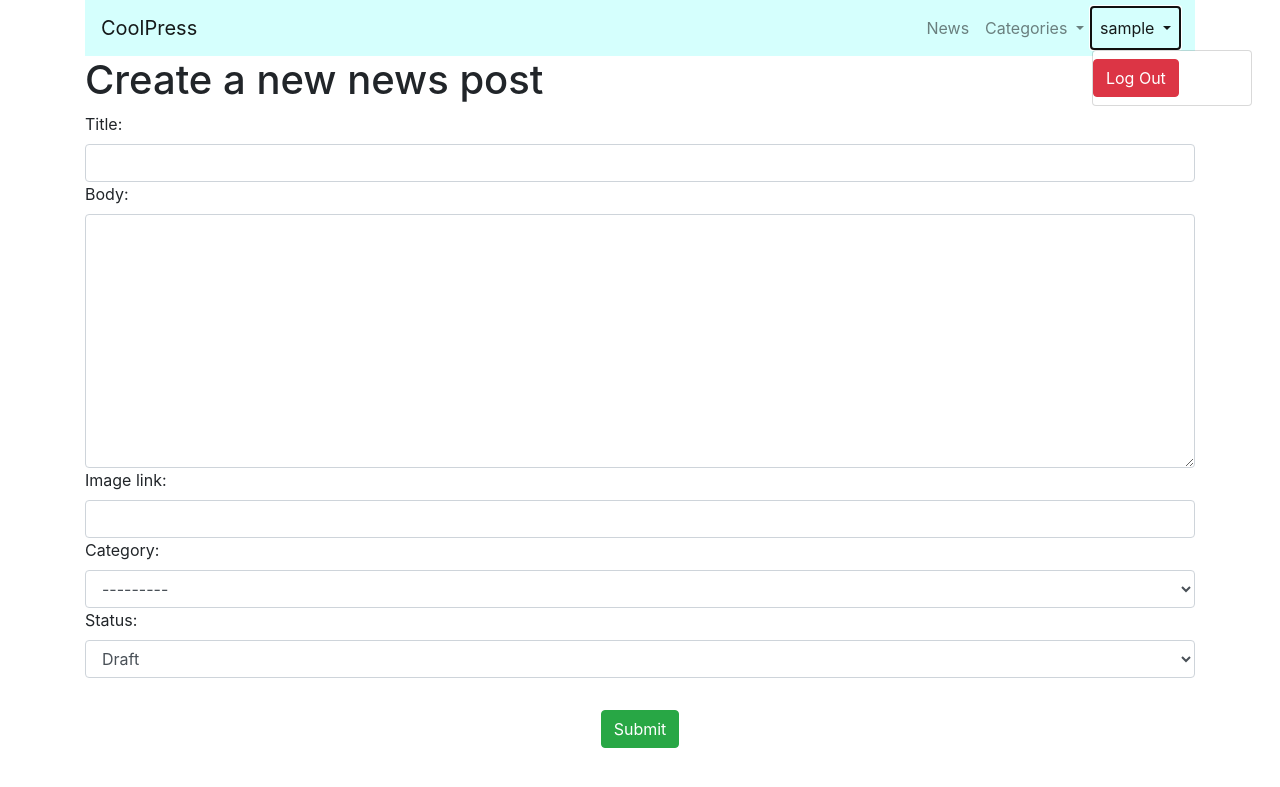
After one commit to tuxskar/coolpress, a Django app: page /post/new/ in a window 1280 px wide, after a click on "sample". The commit adds this page. Shown: the top 787 px of the page. Run offline with Django 3.2, Linux system fonts and the light colour scheme; the visitor is signed in with stand-in values (Sample User, id 1); data that the repository does not hold is empty; some libraries are stand-ins or nearby versions.

Commit message:
Added a way to login and create posts from a logged user

```diff
--- a/coolpress/coolpress/urls.py
+++ b/coolpress/coolpress/urls.py
@@ -19,4 +19,5 @@ from django.urls import path, include
 urlpatterns = [
     path('admin/', admin.site.urls),
     path('', include('press.urls')),
+    path('accounts/', include('django.contrib.auth.urls')),
 ]
--- /dev/null
+++ b/coolpress/press/forms.py
@@ -0,0 +1,17 @@
+from django import forms
+from django.forms import ModelForm
+
+from press.models import Post
+
+
+class PostForm(ModelForm):
+    class Meta:
+        model = Post
+        fields = ['title', 'body', 'image_link', 'category', 'status']
+        widgets = {
+            'title': forms.TextInput(attrs={'class': 'form-control'}),
+            'body': forms.Textarea(attrs={'class': 'form-control'}),
+            'image_link': forms.TextInput(attrs={'class': 'form-control'}),
+            'category': forms.Select(attrs={'class': 'form-control'}),
+            'status': forms.Select(attrs={'class': 'form-control'}),
+        }
--- a/coolpress/press/management/commands/get_api_news.py
+++ b/coolpress/press/management/commands/get_api_news.py
@@ -28,7 +28,6 @@ class Command(BaseCommand):
             help='Change the default 10 news per execution',
             default=10
         )
-
 
     def handle(self, *args, **options):
         categories = options['categories']
@@ -66,7 +65,8 @@ def insert_post(post_info):
         author = get_or_create_author(post_info)
         post = Post(title=title, author=author, body=post_info['description'],
                     source_label=post_info['source'], image_link=post_info['image'],
-                    category=category, source_link=post_info['url'], status=PostStatus.PUBLISHED)
+                    category=category, source_link=post_info['url'],
+                    status=PostStatus.PUBLISHED.value)
         post.save()
         return post
 
--- a/coolpress/press/models.py
+++ b/coolpress/press/models.py
@@ -33,8 +33,8 @@ class PostStatus(Enum):
 
 class Post(models.Model):
     STATUS = [
-        (PostStatus.DRAFT, 'Draft'),
-        (PostStatus.PUBLISHED, 'Published post'),
+        (PostStatus.DRAFT.value, 'Draft'),
+        (PostStatus.PUBLISHED.value, 'Published post'),
     ]
 
     title = models.CharField(max_length=400)
--- a/coolpress/press/static/press/styles.css
+++ b/coolpress/press/static/press/styles.css
@@ -26,3 +26,7 @@
 .post-detail-body {
     text-align: center;
 }
+
+.new-post-btn {
+    margin-top: 10px;
+}
--- a/coolpress/press/templates/navbar.html
+++ b/coolpress/press/templates/navbar.html
@@ -20,6 +20,22 @@
                     <a class="dropdown-item" href="#">General</a>
                 </div>
             </li>
+
+            {% if user.is_authenticated %}
+            <li class="nav-item dropdown">
+                <a class="nav-link dropdown-toggle" href="#" id="navUser" role="button"
+                   data-toggle="dropdown" aria-haspopup="true" aria-expanded="false">
+                    {{ user.username }}
+                </a>
+                <div class="dropdown-menu" aria-labelledby="navUser">
+                    <a class="btn btn-danger" href="{% url 'logout' %}">Log Out</a>
+                </div>
+            </li>
+            {% else %}
+            <li class="nav-item">
+                <a class="btn btn-primary" href="{% url 'login' %}">Log In</a>
+            </li>
+            {% endif %}
         </ul>
     </div>
 </nav>
--- a/coolpress/press/templates/posts_detail.html
+++ b/coolpress/press/templates/posts_detail.html
@@ -9,9 +9,12 @@
 {% endif %}
 <p class="post-detail-body text-center">{{post_obj.body}}</p>
 
+{% if post_obj.source_link and post_obj.source_label %}
 <div class="text-center">
-    <a class="btn btn-info " role="button" target='_blank' href="{{post_obj.source_link}}">Check at: {{post_obj.source_label}}</a>
+    <a class="btn btn-info " role="button" target='_blank' href="{{post_obj.source_link}}">Check
+        at: {{post_obj.source_label}}</a>
 </div>
+{% endif %}
 
 
 <div class="row">
--- /dev/null
+++ b/coolpress/press/templates/posts_update.html
@@ -0,0 +1,16 @@
+{% extends 'base.html' %}
+
+{% block content %}
+<h1>Create a new news post</h1>
+<form method="post">
+    {% csrf_token %}
+
+    <div class="form-group">
+        {{ form }}
+    </div>
+
+    <div class="text-center">
+        <input class="btn btn-success mt-3" type="submit" value="Submit">
+    </div>
+</form>
+{% endblock %}
--- a/coolpress/press/urls.py
+++ b/coolpress/press/urls.py
@@ -5,4 +5,5 @@ from . import views
 urlpatterns = [
     path('', views.post_list, name='posts_list'),
     path('post/<int:post_id>/', views.post_detail, name='posts_detail'),
+    path('post/new/', views.post_update, name='post_update'),
 ]
--- a/coolpress/press/views.py
+++ b/coolpress/press/views.py
@@ -1,13 +1,38 @@
-from django.shortcuts import render, get_object_or_404
+from django.contrib.auth import authenticate, login
+from django.contrib.auth.decorators import login_required
+from django.contrib.auth.forms import UserCreationForm
+from django.http import HttpResponseRedirect
+from django.shortcuts import render, get_object_or_404, redirect
+from django.urls import reverse
 
-from press.models import PostStatus, Post
+from coolpress.settings import HOME_INDEX
+from press.forms import PostForm
+from press.models import PostStatus, Post, CoolUser
 
 
 def post_list(request):
-    post_list = Post.objects.filter(status=PostStatus.PUBLISHED).order_by('last_update')[:15]
+    post_list = Post.objects.filter(status=PostStatus.PUBLISHED.value).order_by('-id')
     return render(request, 'posts_list.html', {'post_list': post_list})
 
 
 def post_detail(request, post_id):
     post = get_object_or_404(Post, pk=post_id)
     return render(request, 'posts_detail.html', {'post_obj': post})
+
+
+@login_required
+def post_update(request):
+    if request.method == 'POST':
+        # create a form instance and populate it with data from the request:
+        form = PostForm(request.POST)
+        # check whether it's valid:
+        if form.is_valid():
+            instance = form.save(commit=False)
+            username = request.user.username
+            instance.author = CoolUser.objects.get(user__username=username)
+            instance.save()
+            return HttpResponseRedirect(reverse('posts_detail', kwargs={'post_id': instance.id}))
+    else:
+        form = PostForm()
+
+    return render(request, 'posts_update.html', {'form': form})
```
Also changed, not shown: coolpress/coolpress/settings.py (+4 -6 lines), coolpress/press/templates/posts_list.html (+7 -0 lines), coolpress/press/templates/registration/login.html (added, +33 -0 lines).
